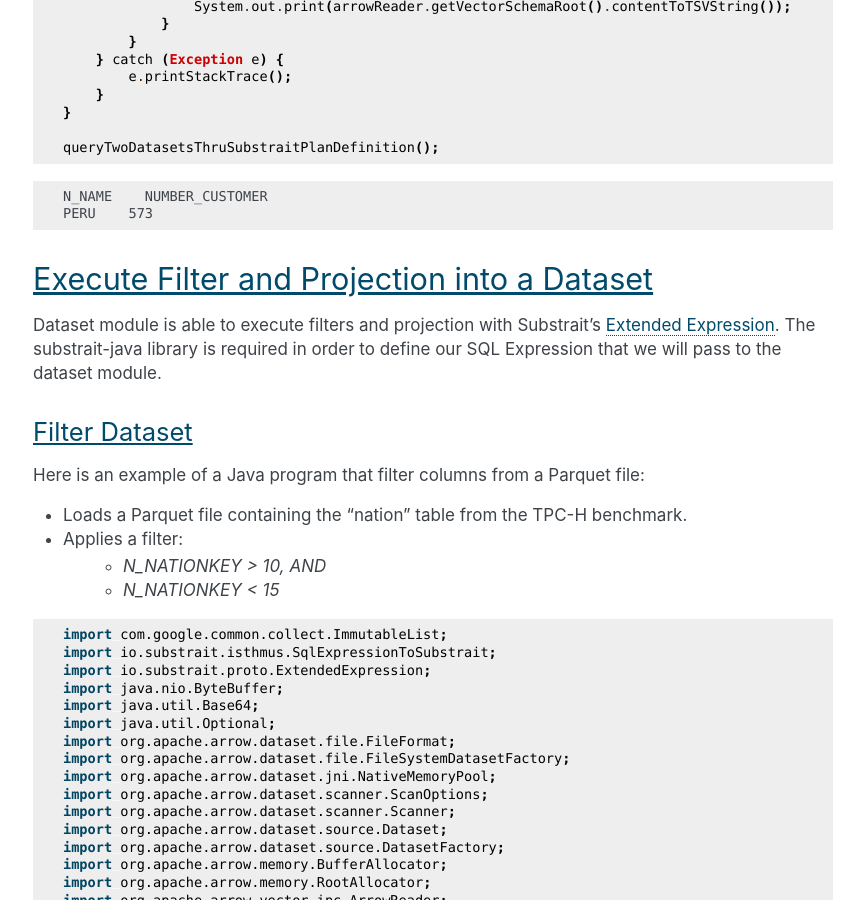
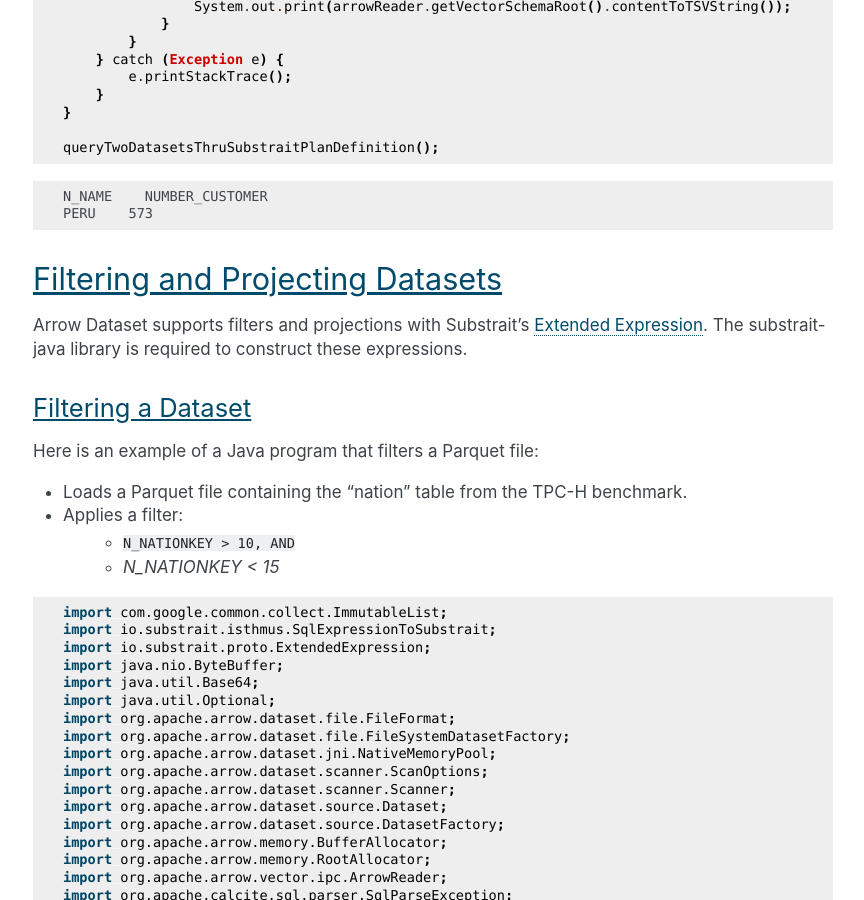
Before and after one commit to apache/arrow-cookbook, a Sphinx documentation site: the page built from java/source/substrait.rst, in a window 1280 px wide and 900 px high, scrolled down 3230 px. Shown: the whole window, without its empty margins (257-1121 px from the left). Built offline with Sphinx 7.4.7, drawn with Linux system fonts in a browser that asks for light colours; pages that are not in the unit, such as notebooks, are missing from menus; comment, search, counter and statistics services are not loaded; some of the changed text lies outside the part shown.

Commit message:
Apply suggestions from code review
Co-authored-by: David Li <li.davidm96@gmail.com>

```diff
--- a/java/source/substrait.rst
+++ b/java/source/substrait.rst
@@ -201,21 +201,21 @@ For example, we can join the nation and customer tables from the TPC-H benchmark
     N_NAME    NUMBER_CUSTOMER
     PERU    573
 
-Execute Filter and Projection into a Dataset
-============================================
+Filtering and Projecting Datasets
+=================================
 
-Dataset module is able to execute filters and projection with Substrait’s
-`Extended Expression`_. The substrait-java library is required in order to define
-our SQL Expression that we will pass to the dataset module.
+Arrow Dataset supports filters and projections with Substrait’s
+`Extended Expression`_. The substrait-java library is required to construct
+these expressions.
 
-Filter Dataset
---------------
+Filtering a Dataset
+-------------------
 
-Here is an example of a Java program that filter columns from a Parquet file:
+Here is an example of a Java program that filters a Parquet file:
 
 - Loads a Parquet file containing the “nation” table from the TPC-H benchmark.
 - Applies a filter:
-    - `N_NATIONKEY > 10, AND`
+    - ``N_NATIONKEY > 10, AND``
     - `N_NATIONKEY < 15`
 
 .. testcode::
@@ -285,11 +285,11 @@ Here is an example of a Java program that filter columns from a Parquet file:
     13    JORDAN    4    ic deposits are blithely about the carefully regular pa
     14    KENYA    0     pending excuses haggle furiously deposits. pending, express pinto beans wake fluffily past t
 
-Projection Dataset
-------------------
+Projecting a Dataset
+--------------------
 
-The following Java program project a new column after applying a filter and
-projection definition into a Parquet file:
+The following Java program projects new columns after applying a filter to
+a Parquet file:
 
 - Loads a Parquet file containing the “nation” table from the TPC-H benchmark.
 - Applies a filter:
```
